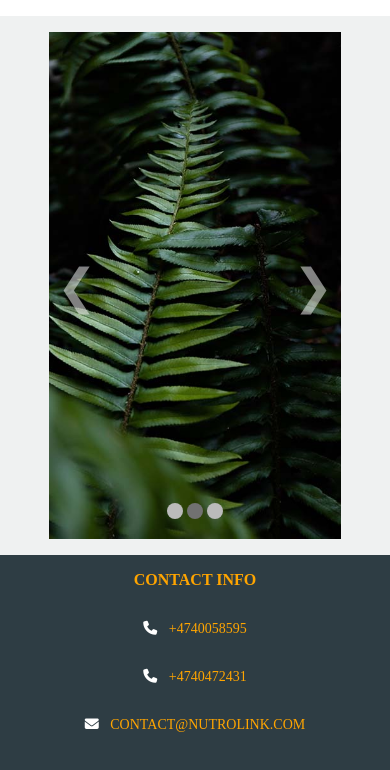
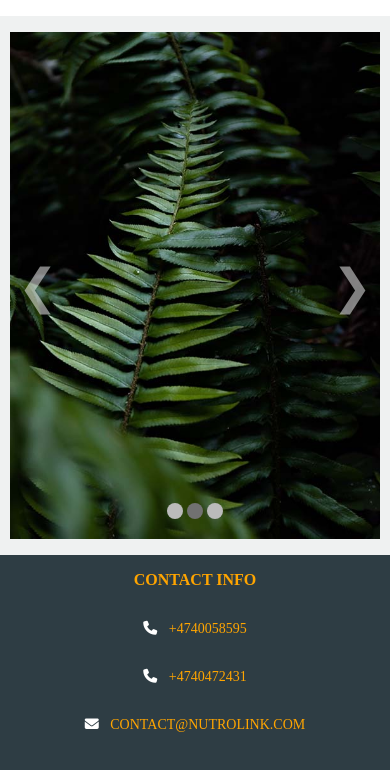
Before and after one commit to murkney/Nutrolink, a plain HTML site: page index.html in a window 390 px wide. Shown: the part 68-838 px from the top of the page. Drawn offline with nearby package versions, Linux system fonts and the light colour scheme; a web font is replaced by a local one.

Commit message:
Testing responsivness for slideshow

```diff
--- a/_app/css/modules/slideshow.css
+++ b/_app/css/modules/slideshow.css
@@ -91,3 +91,9 @@
 	from {opacity: .4}
 	to {opacity: 1}
 }
+
+@media only screen and (max-width: 768px) {
+	.slideshow {
+		width: 95vw;
+	}
+}
```
